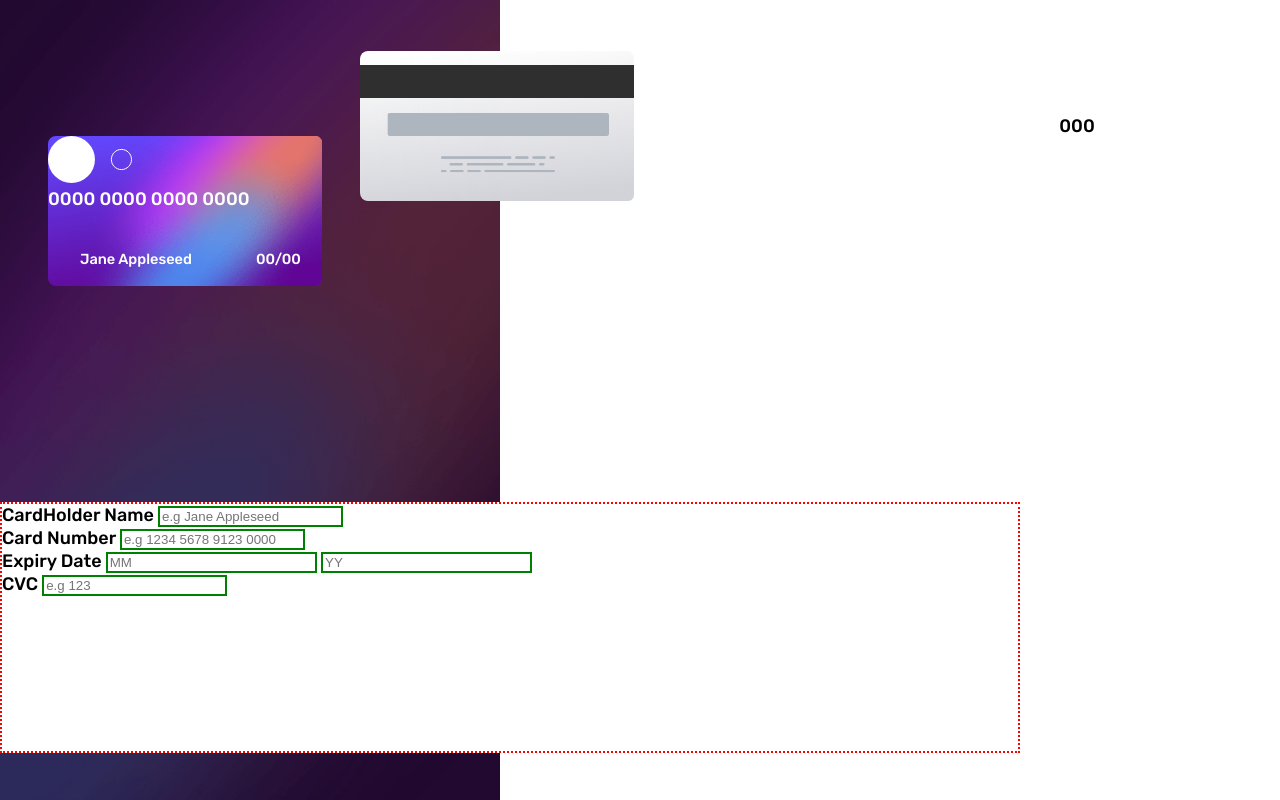
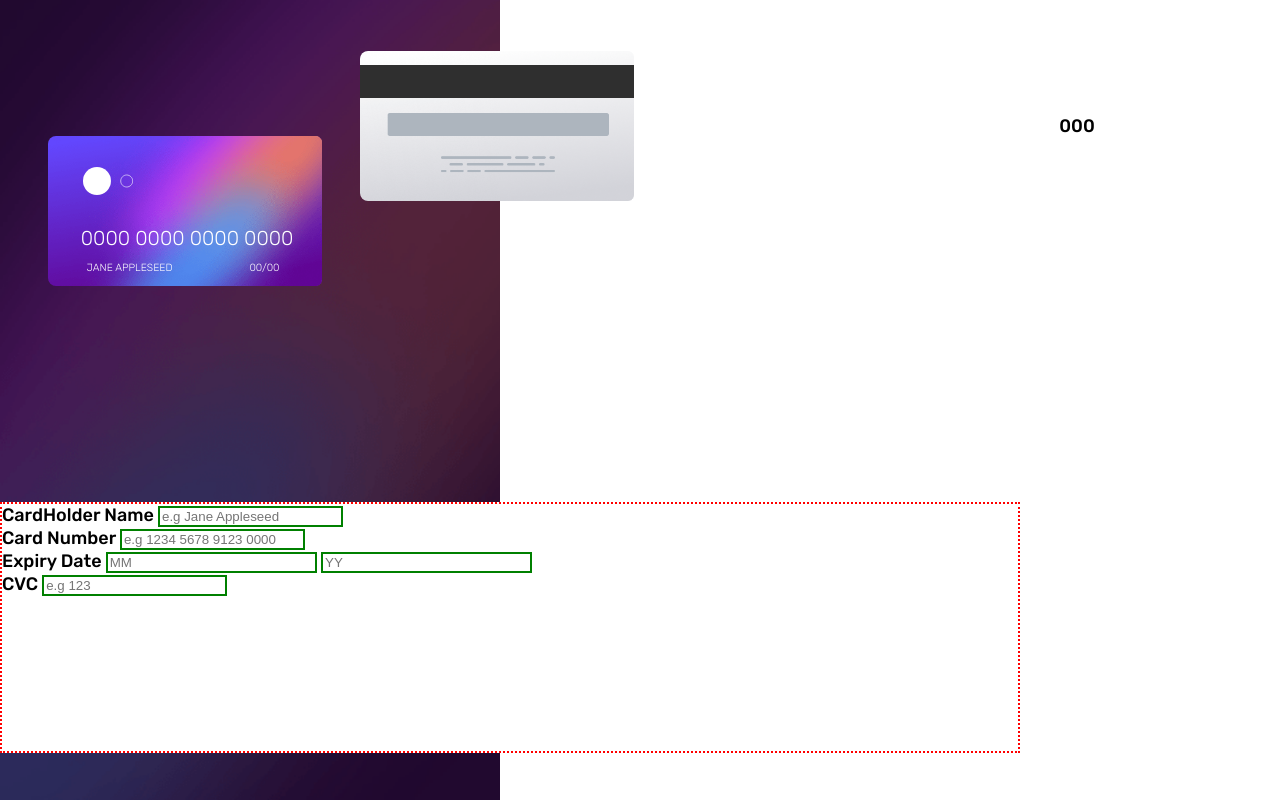
Before and after one commit to devsekar-1992/fm-interactive-card-details, a plain HTML site: page index.html in a window 1280 px wide. Shown: the top 800 px of the page. Drawn offline with Linux system fonts and the light colour scheme.

```diff
--- a/index.html
+++ b/index.html
@@ -20,12 +20,10 @@
       </div>
     </div>
     <div id="front_side_card">
-      <img src="./images/card-logo.svg" alt="Card Logo" srcset="">
-      <div>
-        <p>
+      <img src="./images/card-logo.svg" alt="Card Logo" srcset="" class="front_card_logo">
+        <p class="card_number">
           0000 0000 0000 0000
         </p>
-      </div>
       <div class="card_holder_name_and_date">
         <span>
           Jane Appleseed
--- a/style.css
+++ b/style.css
@@ -58,13 +58,27 @@ body {
   background-size: contain;
   border-radius: 0.5rem;
   color: var(--white);
+  display:flex;
+  flex-direction: column;
+  justify-content: space-evenly;
+  font-weight: 100;
+}
+.front_card_logo{
+  width: 10%;
+  margin-left: 1.01rem;
+  padding: 1.2rem;
+}
+.card_number{
+  margin-left: 2.05rem;
+  font-size: 1.25rem;
+  width: 45%;
 }
 .card_holder_name_and_date{
   display: flex;
     justify-content: space-around;
-    width: 57%;
-    font-size: 0.91rem;
-    margin-top: 2.5rem;
+    width: 54%;
+    font-size: 0.65rem;
+    text-transform: uppercase;
 }
 .right-panel {
   background-color: var(--white);
```
